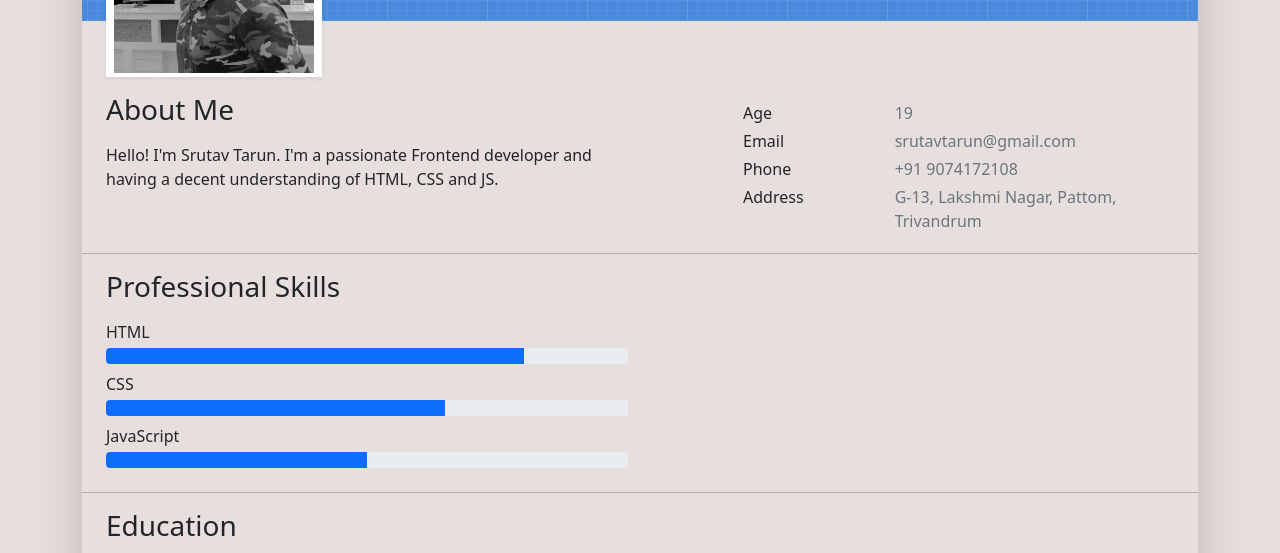
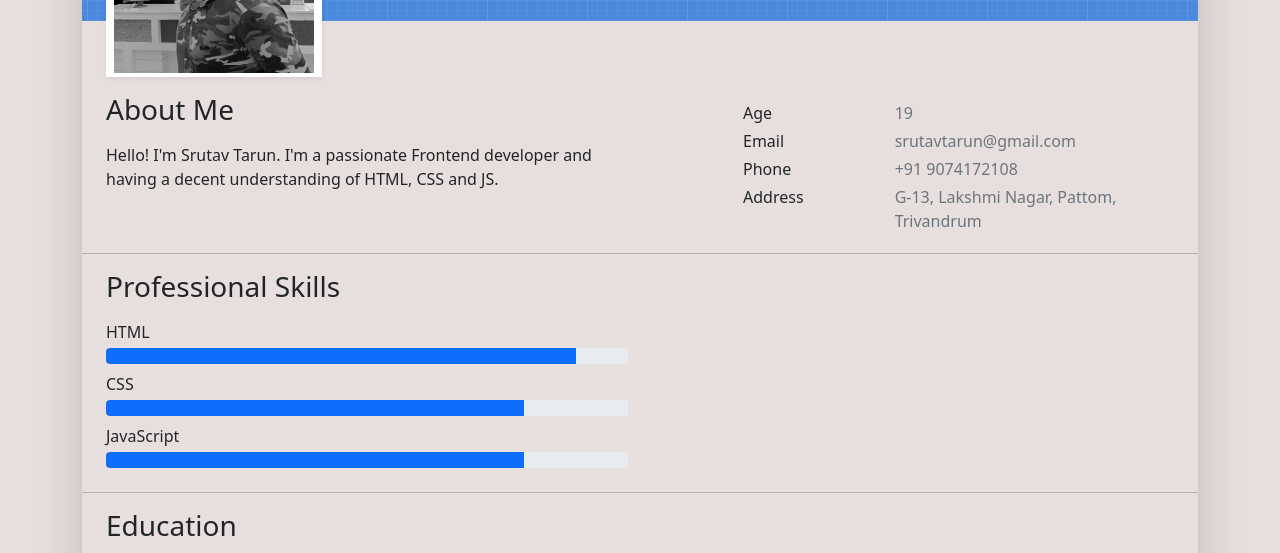
Before and after one commit to SrutavTarun/Resume, a website: page index.html in a window 1280 px wide. Shown: the part 247-800 px from the top of the page. Drawn offline with nearby package versions, Linux system fonts and the light colour scheme.

Commit message:
updated index.html

```diff
--- a/index.html
+++ b/index.html
@@ -102,21 +102,21 @@
               <div class="mb-2"><span>HTML</span>
                 <div class="progress my-1">
                   <div class="progress-bar bg-primary" role="progressbar" data-aos="zoom-in-right" data-aos-delay="100"
-                    data-aos-anchor=".skills-section" style="width: 80%" aria-valuenow="90" aria-valuemin="0"
+                    data-aos-anchor=".skills-section" style="width: 90%" aria-valuenow="90" aria-valuemin="0"
                     aria-valuemax="100"></div>
                 </div>
               </div>
               <div class="mb-2"><span>CSS</span>
                 <div class="progress my-1">
                   <div class="progress-bar bg-primary" role="progressbar" data-aos="zoom-in-right" data-aos-delay="200"
-                    data-aos-anchor=".skills-section" style="width: 65%" aria-valuenow="85" aria-valuemin="0"
+                    data-aos-anchor=".skills-section" style="width: 80%" aria-valuenow="85" aria-valuemin="0"
                     aria-valuemax="100"></div>
                 </div>
               </div>
               <div class="mb-2"><span>JavaScript</span>
                 <div class="progress my-1">
                   <div class="progress-bar bg-primary" role="progressbar" data-aos="zoom-in-right" data-aos-delay="300"
-                    data-aos-anchor=".skills-section" style="width: 50%" aria-valuenow="75" aria-valuemin="0"
+                    data-aos-anchor=".skills-section" style="width: 80%" aria-valuenow="75" aria-valuemin="0"
                     aria-valuemax="100"></div>
                 </div>
               </div>
```
